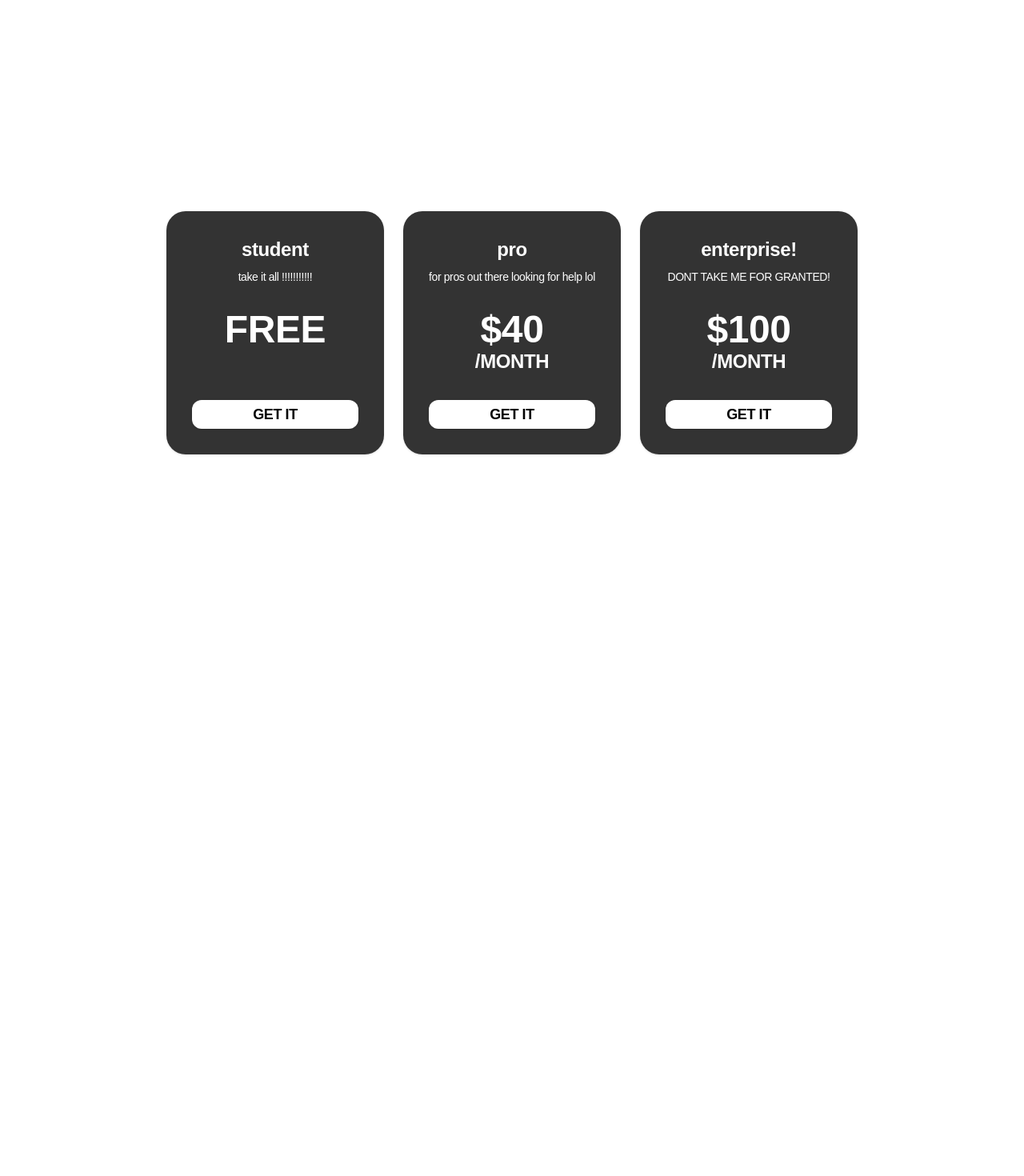
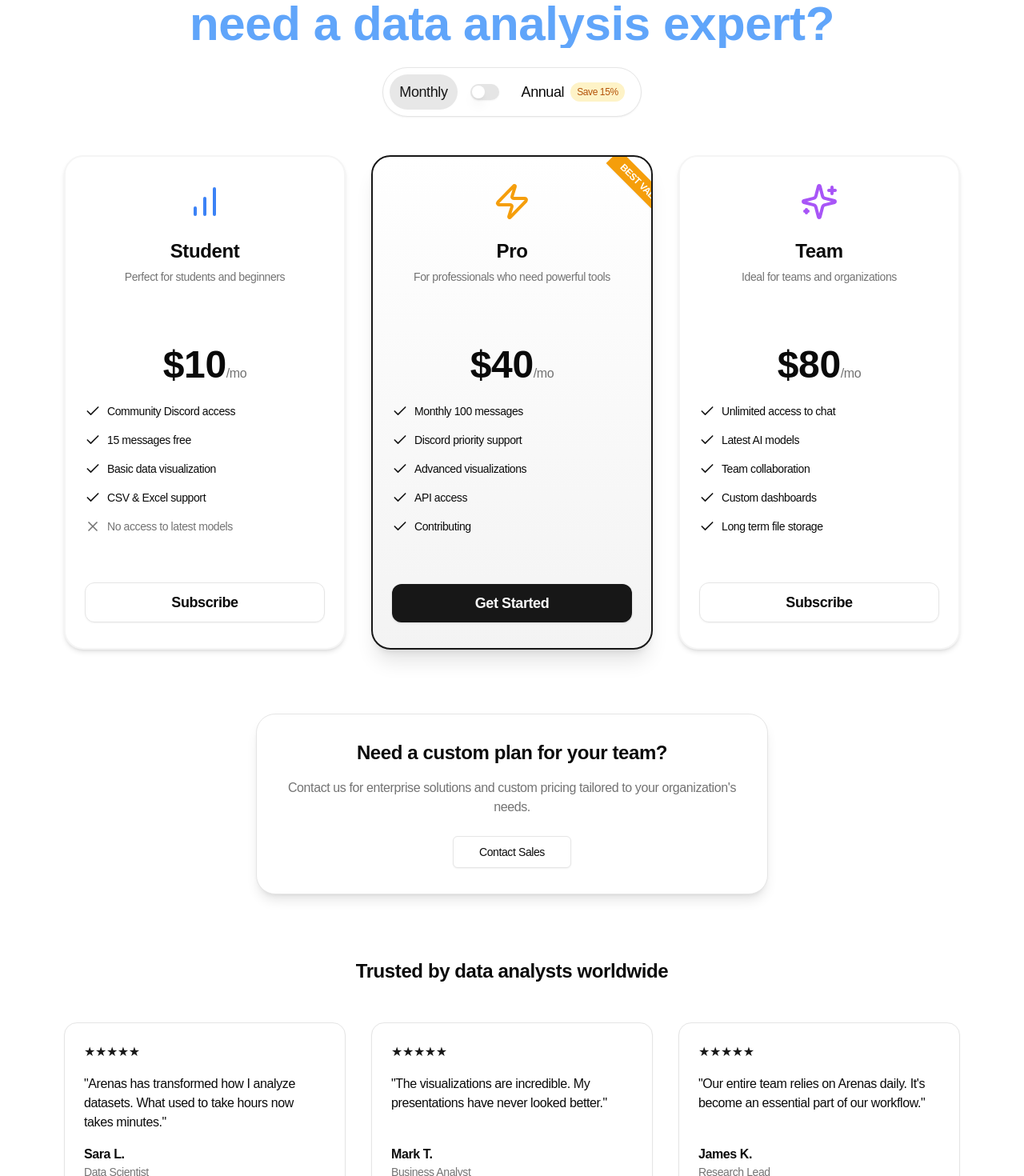
Before and after one commit to ArenasAI/arenas, a Next.js app: page /pricing in a window 1280 px wide. Shown: the part 160-1630 px from the top of the page at 80% size. Before the commit the page ends 1040 px from the top, so only its background shows below. Built offline with nearby package versions, Linux system fonts and the light colour scheme; no server answers; a web font is replaced by a local one.

Commit message:
updated pricing component

```diff
--- a/components/pricing.tsx
+++ b/components/pricing.tsx
@@ -1,65 +1,194 @@
 "use client"
 
+import { useState } from "react"
 import { Button } from "@/components/ui/button"
-import { Card, CardContent } from "@/components/ui/card"
+import { Card, CardContent, CardFooter, CardHeader } from "@/components/ui/card"
 import { dela } from "./ui/fonts"
+import { PRICING_TIERS } from "@/utils/constants"
+import { Check, X, Sparkles, Zap, BarChart } from "lucide-react"
+import { Switch } from "@/components/ui/switch"
+import { Label } from "@/components/ui/label"
+import { motion } from "framer-motion"
 
 export default function PricingPage() {
+  const [billingCycle, setBillingCycle] = useState<'monthly' | 'annual'>('monthly')
+
+  const toggleBillingCycle = () => {
+    setBillingCycle(prev => prev === 'monthly' ? 'annual' : 'monthly')
+  }
+
+  // Custom icons for each tier to add visual interest
+  const tierIcons = [
+    <BarChart className="h-12 w-12 text-blue-500" key="chart" />,
+    <Zap className="h-12 w-12 text-amber-500" key="zap" />,
+    <Sparkles className="h-12 w-12 text-purple-500" key="sparkles" />
+  ]
+
   return (
-    <div className={` ${dela.className} min-h-screen`}>
+    <div className={`${dela.className} min-h-screen relative overflow-hidden`}>
+      {/* Decorative background elements */}
+      <div className="absolute top-0 left-0 w-full h-full -z-10" />
 
-      <div className="max-w-4xl mx-auto text-center mt-20 px-4">
-        <h1 className="text-white text-2xl md:text-6xl font-bold mb-4 leading-tight">
-          don&apos;t waste your time on boring data analysis
-        </h1>
-        <h1 className="text-white text-3xl md:text-5xl font-bold tracking-wider">
-          LEAVE IT TO US!
-        </h1>
+      <div className="absolute -top-24 -right-24 w-96 h-96 rounded-full blur-3xl -z-10" />
+      <div className="absolute top-1/2 -left-24 w-72 h-72" />
+      <div className="absolute -bottom-24 right-1/3 w-80 h-80" />
+
+      <div className="max-w-4xl mx-auto text-center pt-20 px-4">
+        <motion.h1
+          className="text-2xl md:text-6xl font-bold mb-6 leading-tight bg-clip-text text-transparent bg-blue-400"
+          initial={{ opacity: 0, y: -20 }}
+          animate={{ opacity: 1, y: 0 }}
+          transition={{ duration: 0.6 }}
+        >
+          need a data analysis expert?
+        </motion.h1>
+
+        {/* Billing toggle with animation */}
+        <motion.div
+          className="inline-flex items-center justify-center space-x-4 mb-12 bg-card p-2 rounded-full border shadow-sm"
+          initial={{ opacity: 0, scale: 0.9 }}
+          animate={{ opacity: 1, scale: 1 }}
+          transition={{ duration: 0.3, delay: 0.4 }}
+        >
+          <Label htmlFor="billing-toggle" className={`text-lg px-3 py-2 rounded-full transition-colors ${billingCycle === 'monthly' ? 'bg-primary/10 text-primary font-medium' : ''}`}>
+            Monthly
+          </Label>
+          <Switch
+            id="billing-toggle"
+            checked={billingCycle === 'annual'}
+            onCheckedChange={toggleBillingCycle}
+          />
+          <Label htmlFor="billing-toggle" className={`text-lg px-3 py-2 rounded-full flex items-center transition-colors ${billingCycle === 'annual' ? 'bg-primary/10 text-primary font-medium' : ''}`}>
+            Annual
+            <span className="ml-2 px-2 py-1 text-xs rounded-full bg-amber-100 text-amber-700 dark:bg-amber-900/30 dark:text-amber-400">
+              Save 15%
+            </span>
+          </Label>
+        </motion.div>
       </div>
 
       {/* Pricing Cards */}
-      <div className="max-w-6xl mx-auto grid grid-cols-1 md:grid-cols-3 gap-6 mt-20 px-4 pb-20">
-        {/* Student Tier */}
-        <Card className="bg-[#333333] border-0 rounded-3xl">
-          <CardContent className="p-8 flex flex-col items-center text-center h-full">
-            <h3 className="text-white text-2xl font-bold mb-2">student</h3>
-            <p className="text-white text-sm mb-8">take it all !!!!!!!!!!!</p>
-            <div className="text-white text-5xl font-bold mb-auto">FREE</div>
-            <Button className="w-full bg-white text-black hover:bg-gray-100 rounded-xl mt-8 font-bold text-lg">
-              GET IT
-            </Button>
-          </CardContent>
-        </Card>
+      <div className="max-w-6xl mx-auto grid grid-cols-1 md:grid-cols-3 gap-8 px-4 pb-20">
+        {PRICING_TIERS[billingCycle].map((tier, index) => (
+          <motion.div
+            key={index}
+            initial={{ opacity: 0, y: 20 }}
+            animate={{ opacity: 1, y: 0 }}
+            transition={{ duration: 0.5, delay: 0.1 * index + 0.5 }}
+          >
+            <Card
+              className={`border-2 rounded-3xl overflow-hidden h-full flex flex-col ${
+                index === 1
+                  ? 'border-primary shadow-xl relative bg-gradient-to-b from-background to-primary/5'
+                  : 'border-muted shadow-md hover:shadow-lg transition-shadow'
+              }`}
+            >
+              {index === 1 && (
+                <>
+                  <div className="absolute -right-10 top-6 bg-amber-500 text-white text-xs px-4 py-1 rotate-45 transform shadow-sm font-semibold">
+                    BEST VALUE
+                  </div>
+                </>
+              )}
 
-        {/* Pro Tier */}
-        <Card className="bg-[#333333] border-0 rounded-3xl">
-          <CardContent className="p-8 flex flex-col items-center text-center h-full">
-            <h3 className="text-white text-2xl font-bold mb-2">pro</h3>
-            <p className="text-white text-sm mb-8">for pros out there looking for help lol</p>
-            <div className="flex flex-col text-white">
-              <div className="text-5xl font-bold">$40</div>
-              <div className="text-2xl font-bold">/MONTH</div>
-            </div>
-            <Button className="w-full bg-white text-black hover:bg-gray-100 rounded-xl mt-8 font-bold text-lg">
-              GET IT
-            </Button>
-          </CardContent>
-        </Card>
+              <CardHeader className="py-8 text-center">
+                <div className="mx-auto mb-4">
+                  {tierIcons[index]}
+                </div>
+                <h3 className="text-2xl font-bold">{tier.title}</h3>
+                <p className="text-sm text-muted-foreground mt-2 min-h-[40px]">{tier.description}</p>
+              </CardHeader>
 
-        {/* Premium Pro Tier */}
-        <Card className="bg-[#333333] border-0 rounded-3xl">
-          <CardContent className="p-8 flex flex-col items-center text-center h-full">
-            <h3 className="text-white text-2xl font-bold mb-2">enterprise!</h3>
-            <p className="text-white text-sm mb-8">DONT TAKE ME FOR GRANTED!</p>
-            <div className="flex flex-col text-white">
-              <div className="text-5xl font-bold">$100</div>
-              <div className="text-2xl font-bold">/MONTH</div>
-            </div>
-            <Button className="w-full bg-white text-black hover:bg-gray-100 rounded-xl mt-8 font-bold text-lg">
-              GET IT
-            </Button>
-          </CardContent>
-        </Card>
+              <CardContent className="pt-6 pb-4 flex-grow flex flex-col">
+                <div className="text-center mb-6">
+                  <span className="text-5xl font-bold">${tier.price}</span>
+                  <span className="text-muted-foreground">/{billingCycle === 'monthly' ? 'mo' : 'yr'}</span>
+
+                  {billingCycle === 'annual' && (
+                    <div className="text-sm text-primary mt-2">
+                      {`Save $${parseInt(tier.price) * 12 * 0.15} per year`}
+                    </div>
+                  )}
+                </div>
+
+                <div className="space-y-4 flex-grow min-h-[200px]">
+                  {tier.features.map((feature, i) => (
+                    <div key={i} className="flex items-start">
+                      <Check className="h-5 w-5 text-primary shrink-0 mr-2" />
+                      <span className="text-sm">{feature}</span>
+                    </div>
+                  ))}
+
+                  {index === 0 && (
+                    <div className="flex items-start text-muted-foreground">
+                      <X className="h-5 w-5 shrink-0 mr-2" />
+                      <span className="text-sm">No access to latest models</span>
+                    </div>
+                  )}
+                </div>
+              </CardContent>
+
+              <CardFooter className="pt-2 pb-8">
+                <Button
+                  className={`w-full rounded-xl py-6 text-lg font-bold ${
+                    index === 1 ? 'bg-primary hover:bg-primary/90' : ''
+                  }`}
+                  variant={index === 1 ? "default" : "outline"}
+                  size="lg"
+                >
+                  {index === 1 ? 'Get Started' : 'Subscribe'}
+                </Button>
+              </CardFooter>
+            </Card>
+          </motion.div>
+        ))}
+      </div>
+
+      {/* Enterprise section with animation */}
+      <motion.div
+        className="max-w-2xl mx-auto text-center pb-20 px-4"
+        initial={{ opacity: 0, y: 20 }}
+        animate={{ opacity: 1, y: 0 }}
+        transition={{ duration: 0.5, delay: 0.8 }}
+      >
+        <div className="bg-card border rounded-3xl p-8 shadow-lg">
+          <h2 className="text-2xl font-semibold mb-4">Need a custom plan for your team?</h2>
+          <p className="text-muted-foreground mb-6">
+            Contact us for enterprise solutions and custom pricing tailored to your organization's needs.
+          </p>
+          <Button variant="outline" size="lg" className="hover:bg-primary hover:text-white transition-colors">
+            Contact Sales
+          </Button>
+        </div>
+      </motion.div>
+
+      {/* Testimonial section for social proof */}
+      <div className="max-w-6xl mx-auto px-4 pb-20">
+        <h2 className="text-2xl font-bold text-center mb-12">Trusted by data analysts worldwide</h2>
+        <div className="grid grid-cols-1 md:grid-cols-3 gap-8">
+          {[
+            { name: "Sara L.", title: "Data Scientist", quote: "Arenas has transformed how I analyze datasets. What used to take hours now takes minutes." },
+            { name: "Mark T.", title: "Business Analyst", quote: "The visualizations are incredible. My presentations have never looked better." },
+            { name: "James K.", title: "Research Lead", quote: "Our entire team relies on Arenas daily. It's become an essential part of our workflow." }
+          ].map((testimonial, i) => (
+            <motion.div
+              key={i}
+              initial={{ opacity: 0, scale: 0.95 }}
+              animate={{ opacity: 1, scale: 1 }}
+              transition={{ duration: 0.5, delay: 0.2 * i + 1 }}
+              className="bg-card p-6 rounded-2xl border shadow-sm"
+            >
+              <div className="flex flex-col h-full">
+                <div className="text-primary mb-4">★★★★★</div>
+                <p className="text-md mb-4 flex-grow">"{testimonial.quote}"</p>
+                <div>
+                  <p className="font-semibold">{testimonial.name}</p>
+                  <p className="text-sm text-muted-foreground">{testimonial.title}</p>
+                </div>
+              </div>
+            </motion.div>
+          ))}
+        </div>
       </div>
     </div>
   )
--- a/utils/constants.ts
+++ b/utils/constants.ts
@@ -14,22 +14,22 @@ export const PRICING_TIERS: {
         {
             title: "Student",
             price: "10",
-            description: "dont worry about using R studio now, we gotchu.",
-            features: ["community discord server", "15 messages free"],
+            description: "Perfect for students and beginners",
+            features: ["Community Discord access", "15 messages free", "Basic data visualization", "CSV & Excel support"],
             index: 0,
         },
         {
             title: "Pro",
             price: "40",
-            description: "automate tedious tasks at work",
-            features: ["monthly 100 messages", "discord server", "contributing"],
+            description: "For professionals who need powerful tools",
+            features: ["Monthly 100 messages", "Discord priority support", "Advanced visualizations", "API access", "Contributing"],
             index: 1,
         },
         {
             title: "Team",
             price: "80",
-            description: "get one for your whole team and be merry",
-            features: ["unlimited access to chat", "latest models", "long term file storage"],
+            description: "Ideal for teams and organizations",
+            features: ["Unlimited access to chat", "Latest AI models", "Team collaboration", "Custom dashboards", "Long term file storage"],
             index: 2,
         }
     ],
@@ -38,26 +38,25 @@ export const PRICING_TIERS: {
         {
             title: "Student",
             price: "100",
-            description: "pay once, rejoice everyday!",
-            features: ['discord server', 'unlimited access to chat'],
+            description: "Perfect for students and beginners",
+            features: ["Community Discord access", "15 messages free", "Basic data visualization", "CSV & Excel support"],
+            index: 0
+        },
+        {
+            title: "Pro",
+            price: "400",
+            description: "For professionals who need powerful tools",
+            features: ["Monthly 100 messages", "Discord priority support", "Advanced visualizations", "API access", "Contributing"],
             index: 1
         },
         {
-            title: "Pro",
-            price: "840",
-            description: "pay once, rejoice everyday!",
-            features: ['discord server', 'unlimited access to chat'],
-            index: 1
-        },
-        {
-            title: "Student",
-            price: "1000",
-            description: "pay once, rejoice everyday!",
-            features: ['discord server', 'unlimited access to chat'],
-            index: 1
+            title: "Team",
+            price: "800",
+            description: "Ideal for teams and organizations",
+            features: ["Unlimited access to chat", "Latest AI models", "Team collaboration", "Custom dashboards", "Long term file storage"],
+            index: 2
         },
     ]
-
 }
 
 
```
